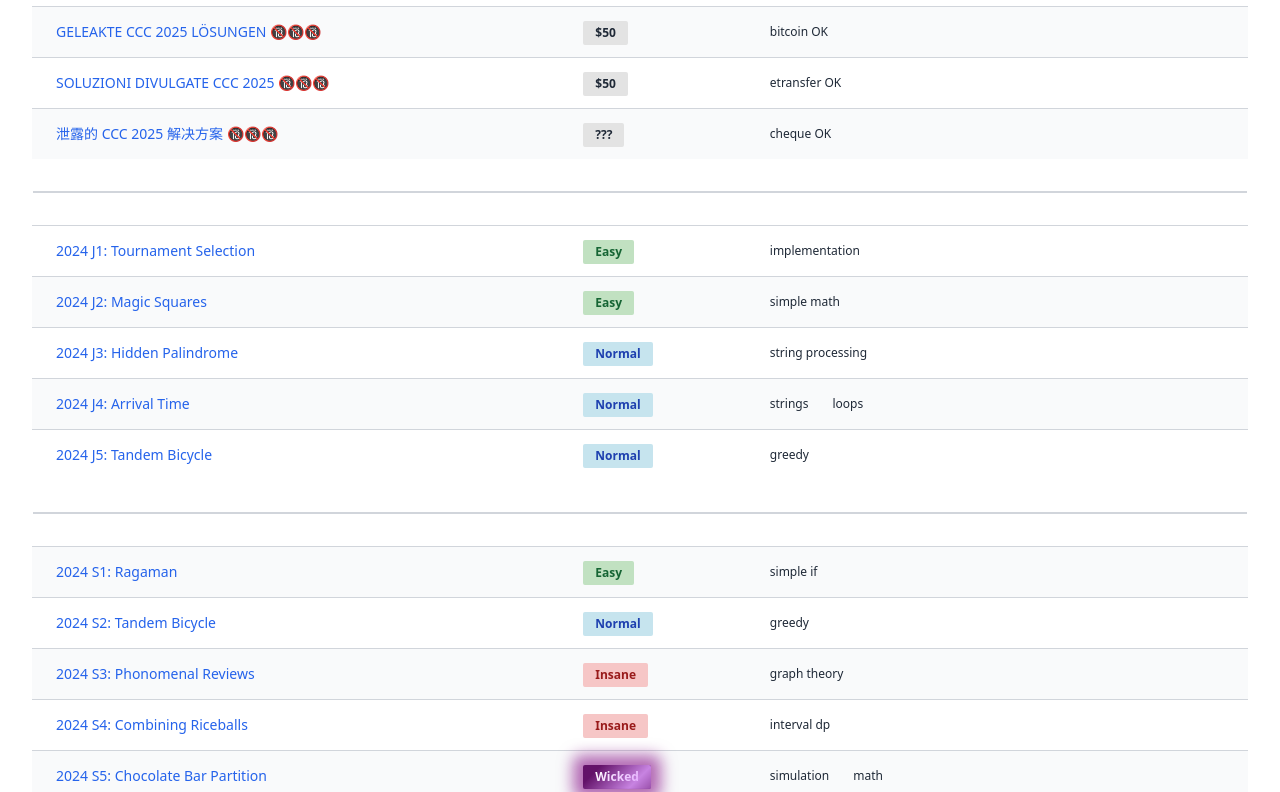
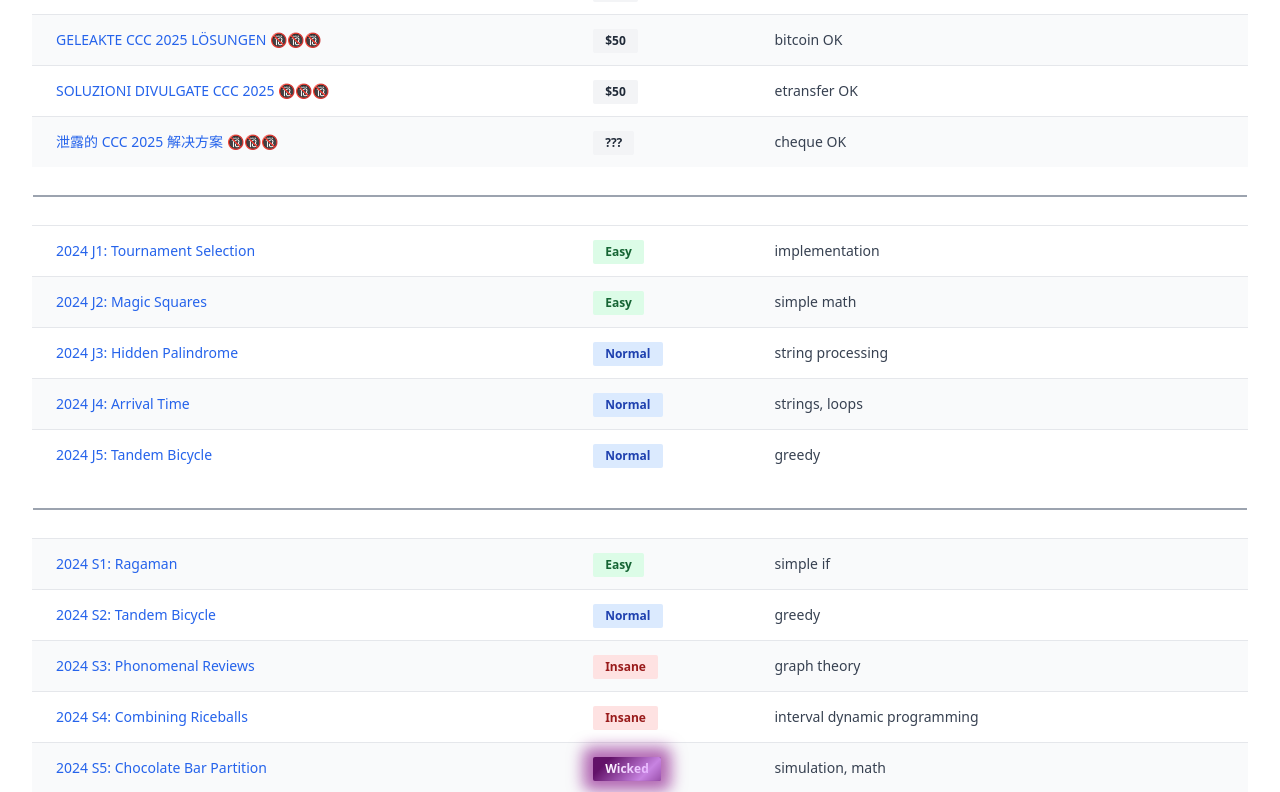
Before and after one commit to Tankman61/CCCSolutions, a React (Vite) app in the folder frontend-react/mmhs-website/: page / in a window 1280 px wide. Shown: the part 448-1240 px from the top of the page. Built offline with nearby package versions, Linux system fonts and the light colour scheme.

Commit message:
final change for the night

```diff
--- a/frontend-react/mmhs-website/src/components/home.jsx
+++ b/frontend-react/mmhs-website/src/components/home.jsx
@@ -22,7 +22,7 @@ const problems = [
   { name: '2024 S1: Ragaman', difficulty: 'Easy', tags: ['simple if'], link: '/contest/2024/s1' },
   { name: '2024 S2: Tandem Bicycle', difficulty: 'Normal', tags: ['greedy'], link: '/contest/2024/s2' },
   { name: '2024 S3: Phonomenal Reviews', difficulty: 'Insane', tags: ['graph theory'], link: '/contest/2024/s3' },
-  { name: '2024 S4: Combining Riceballs', difficulty: 'Insane', tags: ['interval dp'], link: '/contest/2024/s4' },
+  { name: '2024 S4: Combining Riceballs', difficulty: 'Insane', tags: ['interval dynamic programming'], link: '/contest/2024/s4' },
   { name: '2024 S5: Chocolate Bar Partition', difficulty: 'Wicked', tags: ['simulation', 'math'], link: '/contest/2024/s5' },
 
   // 2023 Junior
@@ -36,7 +36,7 @@ const problems = [
   { name: '2023 S1: Ragaman', difficulty: 'Easy', tags: ['simple if'], link: '/contest/2023/s1' },
   { name: '2023 S2: Tandem Bicycle', difficulty: 'Normal', tags: ['greedy'], link: '/contest/2023/s2' },
   { name: '2023 S3: Phonomenal Reviews', difficulty: 'Insane', tags: ['graph theory'], link: '/contest/2023/s3' },
-  { name: '2023 S4: Combining Riceballs', difficulty: 'Insane', tags: ['interval dp'], link: '/contest/2023/s4' },
+  { name: '2023 S4: Combining Riceballs', difficulty: 'Insane', tags: ['interval dynamic programming'], link: '/contest/2023/s4' },
   { name: '2023 S5: Circle of Life', difficulty: 'Insane', tags: ['simulation', 'math'], link: '/contest/2023/s5' },
 
   // 2022 Junior
@@ -50,7 +50,7 @@ const problems = [
   { name: '2022 S1: Ragaman', difficulty: 'Easy', tags: ['simple if'], link: '/contest/2022/s1' },
   { name: '2022 S2: Tandem Bicycle', difficulty: 'Normal', tags: ['greedy'], link: '/contest/2022/s2' },
   { name: '2022 S3: Phonomenal Reviews', difficulty: 'Insane', tags: ['graph theory'], link: '/contest/2022/s3' },
-  { name: '2022 S4: Combining Riceballs', difficulty: 'Insane', tags: ['interval dp'], link: '/contest/2022/s4' },
+  { name: '2022 S4: Combining Riceballs', difficulty: 'Insane', tags: ['interval dynamic programming'], link: '/contest/2022/s4' },
   { name: '2022 S5: Circle of Life', difficulty: 'Insane', tags: ['simulation', 'math'], link: '/contest/2022/s5' },
 
   // 2021 Junior
@@ -64,7 +64,7 @@ const problems = [
   { name: '2021 S1: Ragaman', difficulty: 'Easy', tags: ['simple if'], link: '/contest/2021/s1' },
   { name: '2021 S2: Tandem Bicycle', difficulty: 'Normal', tags: ['greedy'], link: '/contest/2021/s2' },
   { name: '2021 S3: Phonomenal Reviews', difficulty: 'Insane', tags: ['graph theory'], link: '/contest/2021/s3' },
-  { name: '2021 S4: Combining Riceballs', difficulty: 'Insane', tags: ['interval dp'], link: '/contest/2021/s4' },
+  { name: '2021 S4: Combining Riceballs', difficulty: 'Insane', tags: ['interval dynamic programming'], link: '/contest/2021/s4' },
   { name: '2021 S5: Circle of Life', difficulty: 'Insane', tags: ['simulation', 'math'], link: '/contest/2021/s5' },
 
   // 2020 Junior
@@ -78,7 +78,7 @@ const problems = [
   { name: '2020 S1: Ragaman', difficulty: 'Easy', tags: ['simple if'], link: '/contest/2020/s1' },
   { name: '2020 S2: Tandem Bicycle', difficulty: 'Normal', tags: ['greedy'], link: '/contest/2020/s2' },
   { name: '2020 S3: Phonomenal Reviews', difficulty: 'Insane', tags: ['graph theory'], link: '/contest/2020/s3' },
-  { name: '2020 S4: Combining Riceballs', difficulty: 'Insane', tags: ['interval dp'], link: '/contest/2020/s4' },
+  { name: '2020 S4: Combining Riceballs', difficulty: 'Insane', tags: ['interval dynamic programming'], link: '/contest/2020/s4' },
   { name: '2020 S5: Circle of Life', difficulty: 'Insane', tags: ['simulation', 'math'], link: '/contest/2020/s5' },
 
   // 2019 Junior
@@ -92,7 +92,7 @@ const problems = [
   { name: '2019 S1: Ragaman', difficulty: 'Easy', tags: ['simple if'], link: '/contest/2019/s1' },
   { name: '2019 S2: Tandem Bicycle', difficulty: 'Normal', tags: ['greedy'], link: '/contest/2019/s2' },
   { name: '2019 S3: Phonomenal Reviews', difficulty: 'Insane', tags: ['graph theory'], link: '/contest/2019/s3' },
-  { name: '2019 S4: Combining Riceballs', difficulty: 'Insane', tags: ['interval dp'], link: '/contest/2019/s4' },
+  { name: '2019 S4: Combining Riceballs', difficulty: 'Insane', tags: ['interval dynamic programming'], link: '/contest/2019/s4' },
   { name: '2019 S5: Circle of Life', difficulty: 'Insane', tags: ['simulation', 'math'], link: '/contest/2019/s5' },
 
   // 2018 Junior
@@ -106,7 +106,7 @@ const problems = [
   { name: '2018 S1: Ragaman', difficulty: 'Easy', tags: ['simple if'], link: '/contest/2018/s1' },
   { name: '2018 S2: Tandem Bicycle', difficulty: 'Normal', tags: ['greedy'], link: '/contest/2018/s2' },
   { name: '2018 S3: Phonomenal Reviews', difficulty: 'Insane', tags: ['graph theory'], link: '/contest/2018/s3' },
-  { name: '2018 S4: Combining Riceballs', difficulty: 'Insane', tags: ['interval dp'], link: '/contest/2018/s4' },
+  { name: '2018 S4: Combining Riceballs', difficulty: 'Insane', tags: ['interval dynamic programming'], link: '/contest/2018/s4' },
   { name: '2018 S5: Circle of Life', difficulty: 'Insane', tags: ['simulation', 'math'], link: '/contest/2018/s5' },
 
 	// 2017 Junior
@@ -120,7 +120,7 @@ const problems = [
 	{ name: '2017 S1: Ragaman', difficulty: 'Easy', tags: ['simple if'], link: '/contest/2017/s1' },
 	{ name: '2017 S2: Tandem Bicycle', difficulty: 'Normal', tags: ['greedy'], link: '/contest/2017/s2' },
 	{ name: '2017 S3: Phonomenal Reviews', difficulty: 'Insane', tags: ['graph theory'], link: '/contest/2017/s3' },
-	{ name: '2017 S4: Combining Riceballs', difficulty: 'Insane', tags: ['interval dp'], link: '/contest/2017/s4' },
+	{ name: '2017 S4: Combining Riceballs', difficulty: 'Insane', tags: ['interval dynamic programming'], link: '/contest/2017/s4' },
 	{ name: '2017 S5: Circle of Life', difficulty: 'Insane', tags: ['simulation', 'math'], link: '/contest/2017/s5' },
 
   // 2016 Junior
@@ -134,7 +134,7 @@ const problems = [
   { name: '2016 S1: Ragaman', difficulty: 'Easy', tags: ['simple if'], link: '/contest/2016/s1' },
   { name: '2016 S2: Tandem Bicycle', difficulty: 'Normal', tags: ['greedy'], link: '/contest/2016/s2' },
   { name: '2016 S3: Phonomenal Reviews', difficulty: 'Insane', tags: ['graph theory'], link: '/contest/2016/s3' },
-  { name: '2016 S4: Combining Riceballs', difficulty: 'Insane', tags: ['interval dp'], link: '/contest/2016/s4' },
+  { name: '2016 S4: Combining Riceballs', difficulty: 'Insane', tags: ['interval dynamic programming'], link: '/contest/2016/s4' },
   { name: '2016 S5: Circle of Life', difficulty: 'Insane', tags: ['simulation', 'math'], link: '/contest/2016/s5' },
 
   // 2015 Junior
@@ -149,7 +149,7 @@ const problems = [
   { name: '2015 S2: Jerseys', difficulty: 'Normal', tags: ['arrays'], link: '/contest/2015/s2' },
   { name: '2015 S3: Gates', difficulty: 'Hard', tags: ['disjoint sets', 'counting'], link: '/contest/2015/s3' },
   { name: '2015 S4: Convex Hull', difficulty: 'Insane', tags: ['shortest path', 'SPFA', 'Dijkstra'], link: '/contest/2015/s4' },
-  { name: '2015 S5: Greedy for Pies', difficulty: 'Insane', tags: ['dynamic programming', 'greedy'], link: '/contest/2015/s5' },
+  { name: '2015 S5: Greedy for Pies', difficulty: 'Wicked', tags: ['dynamic programming', 'greedy'], link: '/contest/2015/s5' },
 
   // 2014 Junior
   { name: '2014 J1: Triangle Times', difficulty: 'Easy', tags: ['simple else-if'], link: '/contest/2014/j1' },
@@ -219,7 +219,7 @@ const problems = [
 	{ name: '2010 S2: Huffman Encoding', difficulty: 'Normal', tags: ["arrays", "string handling"], link: '/contest/2010/s2' },
 	{ name: '2010 S3: Firehose', difficulty: 'Insane', tags: ["arrays", "linked lists", "binary search"], link: '/contest/2010/s3' },
 	{ name: '2010 S4: Animal Farm', difficulty: 'Insane', tags: ["2D arrays", "graph theory", "Prim\'s algorithm"], link: '/contest/2010/s4' },
-	{ name: '2010 S5: Nutrient Tree', difficulty: 'Insane', tags: ["binary tree", "recursion", "arrays"], link: '/contest/2010/s5' },
+	{ name: '2010 S5: Nutrient Tree', difficulty: 'Wicked', tags: ["binary tree", "recursion", "arrays"], link: '/contest/2010/s5' },
 
 	// 2009 Junior
 	{ name: '2009 J1: ISBN', difficulty: 'Easy', tags: ["arithmetic"], link: '/contest/2009/j1' },
--- a/frontend-react/mmhs-website/src/components/problemtable.jsx
+++ b/frontend-react/mmhs-website/src/components/problemtable.jsx
@@ -6,20 +6,19 @@ import React from 'react';
 const ProblemsTable = ({ problems }) => {
   return (
     <div className="m-8">
-      <table className="w-full text-gray-700 dark:text-gray-400">
+      <table className="w-full text-gray-700">
         <thead>
-          <tr className="bg-gray-100 dark:bg-gray-700 border-b border-gray-300 dark:border-gray-600">
-            <th className="pl-4 py-3 text-left text-xs font-semibold uppercase">Problem Name</th>
-            <th className="pr-4 md:pr-6 py-3 text-left text-xs font-semibold uppercase">Difficulty</th>
-            <th className="pl-4 md:pl-6 py-3 text-left text-xs font-semibold uppercase">Tags</th>
+          <tr className="bg-gray-100 dark:bg-gray-800 border-b border-gray-200 dark:border-gray-600">
+            <th className="pl-6 py-3 text-left text-md font-normal">Problem Name</th>
+            <th className="pr-6 py-3 text-left text-md font-normal">Difficulty</th>
+            <th className="pl-6 py-3 text-left text-md font-normal">Tags</th>
           </tr>
         </thead>
         <tbody>
           {problems.map((problem, index) => (
             <React.Fragment key={index}>
-              <tr className={`border-t border-gray-300 dark:border-gray-600 ${index % 2 === 0 ? 'bg-gray-50 dark:bg-gray-800' : 'bg-white dark:bg-gray-900'}`}>
+              <tr className={`border-t border-gray-200 dark:border-gray-600 ${index % 2 === 0 ? 'bg-gray-50 dark:bg-gray-900' : 'bg-white dark:bg-gray-800'}`}>
                 <td className="pl-4 md:px-6 py-3 whitespace-nowrap text-sm font-medium">
-                  <div className="flex items-center">
                   <a
                     href={problem.link}
                     className="truncate text-blue-600 dark:text-blue-300 hover:underline"
@@ -27,7 +26,6 @@ const ProblemsTable = ({ problems }) => {
                   >
                     {problem.name}
                   </a>
-                  </div>
                 </td>
 
                 <td className="py-3 whitespace-nowrap pr-4 md:pr-6">
@@ -37,25 +35,15 @@ const ProblemsTable = ({ problems }) => {
                 </td>
 
                 <td className="pl-4 md:pl-6 py-3 whitespace-nowrap text-sm font-medium">
-                  <div className="flex flex-wrap gap-2">
-                    {problem.tags.map((tag, tagIndex) => (
-                      <span
-                        key={tagIndex}
-                        className="bg-pastel-tag text-gray-800 dark:text-gray-200 px-2 py-1 rounded-md text-xs font-medium"
-                      >
-                        {tag}
-                      </span>
-                    ))}
-                  </div>
+                  {problem.tags.join(', ')}
                 </td>
               </tr>
               {(index + 1) % 5 === 0 && index !== problems.length - 1 && (
                 <tr>
-                    <td colSpan="3" className="py-4">
-                        <div className="border-t-2 border-gray-300 dark:border-gray-600 my-4"></div>
+                  <td colSpan="3" className="py-3">
+                    <div className="border-t-2 border-gray-400 my-4"></div>
                   </td>
                 </tr>
-
               )}
             </React.Fragment>
           ))}
@@ -68,19 +56,18 @@ const ProblemsTable = ({ problems }) => {
 const getDifficultyClass = (difficulty) => {
   switch (difficulty.toLowerCase()) {
     case 'easy':
-      return 'bg-pastel-green text-green-800';
+      return 'bg-green-100 text-green-800';
     case 'normal':
-      return 'bg-pastel-blue text-blue-800';
+      return 'bg-blue-100 text-blue-800';
     case 'hard':
-      return 'bg-pastel-orange text-orange-800';
+      return 'bg-orange-100 text-orange-800';
     case 'insane':
-      return 'bg-pastel-red text-red-800';
+      return 'bg-red-100 text-red-800';
     case 'wicked':
-      return 'bg-pastel-purple text-purple-800 evil-purple-glow';
+      return 'bg-purple-100 text-purple-800 evil-purple-glow';
     default:
-      return 'bg-pastel-gray text-gray-800';
+      return 'bg-gray-100 text-gray-800';
   }
 };
 
-
 export default ProblemsTable;
```
Lines whose indentation alone changed are shown as unchanged.
